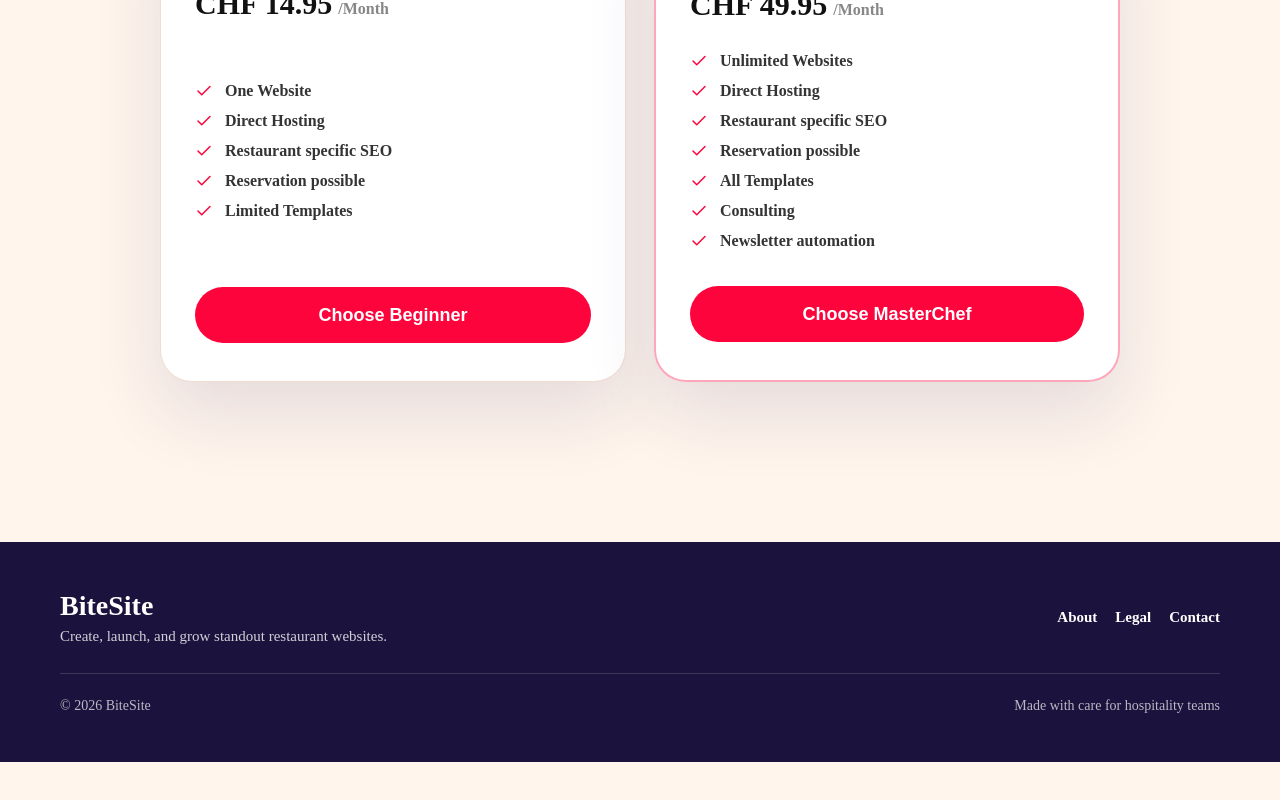
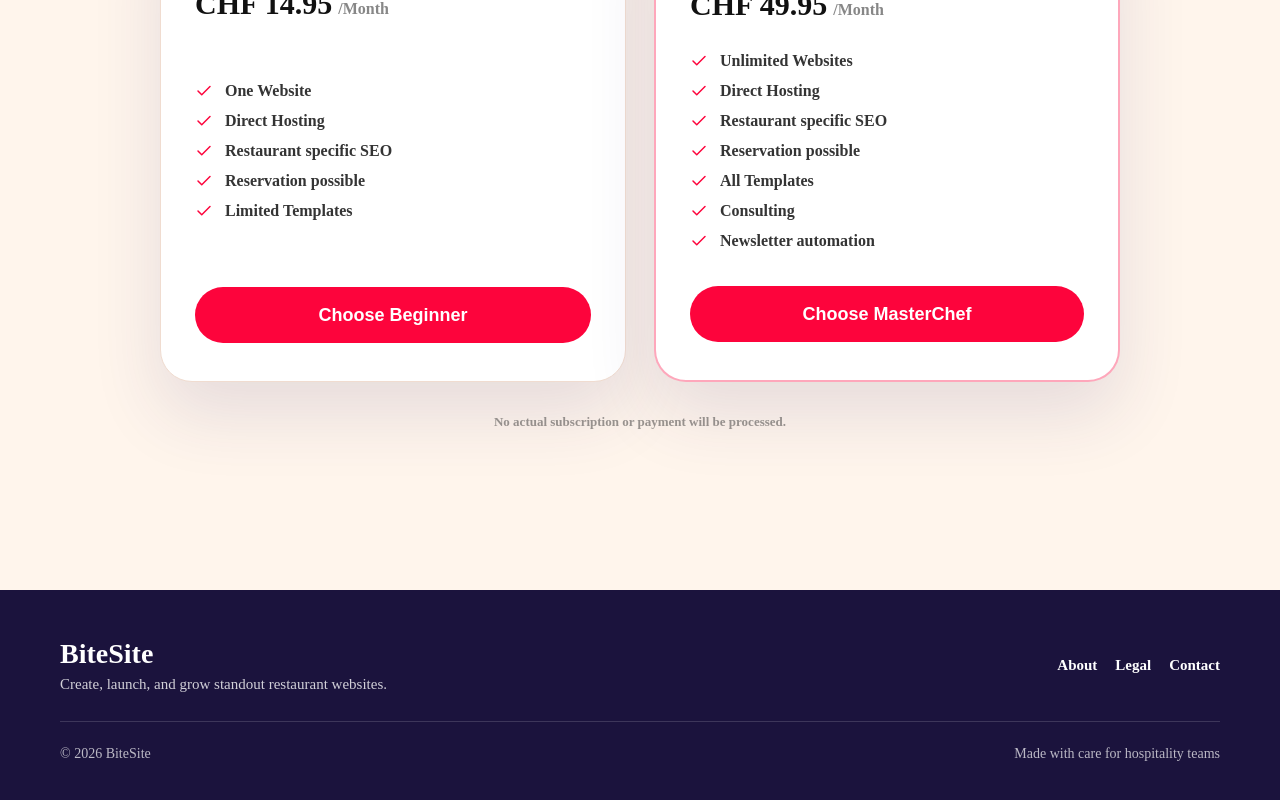
Before and after one commit to davide-muzzi/BiteSite, a Vue app in the folder Frontend/: page /register/step-2 in a window 1280 px wide. Shown: the part 627-1427 px from the top of the page. Before the commit the page ends 1389 px from the top, so only its background shows below. Built offline with nearby package versions, Linux system fonts and the light colour scheme; no server answers; a web font is replaced by a local one.

Commit message:
feat(register): add disclaimers regarding the payment/subscription, closes #124

```diff
--- a/Frontend/src/components/register-steps/Step02Register.vue
+++ b/Frontend/src/components/register-steps/Step02Register.vue
@@ -76,6 +76,8 @@ function selectPlan(plan) {
                 </button>
             </article>
         </div>
+
+        <p class="disclaimer">No actual subscription or payment will be processed.</p>
     </section>
 </template>
 
@@ -212,4 +214,12 @@ function selectPlan(plan) {
     background-color: var(--button-hover-color);
     transform: translateY(-2px);
 }
+
+.disclaimer {
+    text-align: center;
+    font-size: 13px;
+    font-weight: 600;
+    color: rgba(33, 33, 33, 0.45);
+    margin: 0;
+}
 </style>
--- a/Frontend/src/components/register-steps/Step03Register.vue
+++ b/Frontend/src/components/register-steps/Step03Register.vue
@@ -92,6 +92,7 @@ const handleRegister = async () => {
             <p v-else>No subscription selected.</p>
         </article>
     </section>
+    <p class="disclaimer">Feel free to enter any card details — nothing will actually be charged.</p>
 </template>
 
 <style scoped>
@@ -252,4 +253,12 @@ const handleRegister = async () => {
     font-weight: 800;
     color: var(--accent);
 }
+
+.disclaimer {
+    text-align: center;
+    font-size: 13px;
+    font-weight: 600;
+    color: rgba(33, 33, 33, 0.45);
+    margin: 20px 0 0;
+}
 </style>
```
